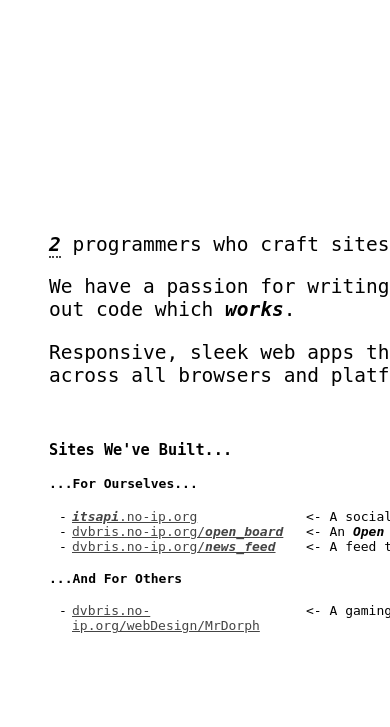
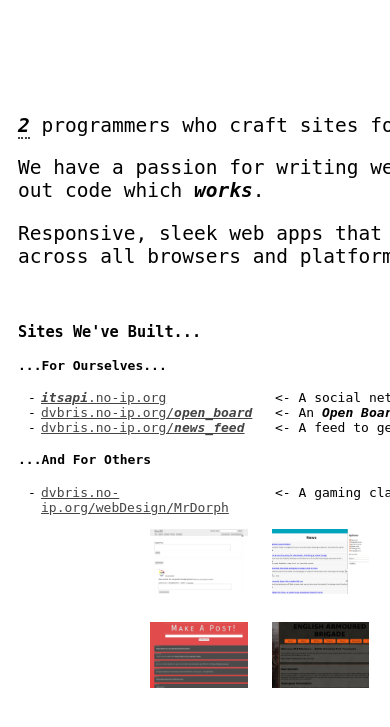
Before and after one commit to itsapi/dvbris.com, a PHP site: page / in a window 390 px wide; the page is wider, and only the part inside the window is pictured. Shown: the top 727 px of that part. Run offline with PHP 8.4, Linux system fonts and the light colour scheme; some libraries are stand-ins or nearby versions.

Commit message:
responsiveness

```diff
--- a/css/style.css
+++ b/css/style.css
@@ -1,11 +1,3 @@
-#container_left {
-	position: absolute;
-	left: 10%;
-}
-#container_right {
-	position: absolute;
-	right: 10%;
-}
 .text {
 	width: 500px;
 	font-family: monospace;
--- a/js/main.js
+++ b/js/main.js
@@ -1,13 +1,33 @@
 $(window).resize(function(){
+	if ($(window).width() > 1024) {
 		$('#container_left').css({
-		top: ($(window).height() - $('#container_left').outerHeight())/2
+			position: 'absolute',
+			top: ($(window).height() - $('#container_left').outerHeight())/2,
+			left: '10%'
 		});
 		$('td img').css({
 			width: ($(window).width()-$('#container_left').width())/4
 		});
 		$('#container_right').css({
-		top: ($(window).height() - $('#container_right').outerHeight())/2
+			position: 'absolute',
+			top: ($(window).height() - $('#container_right').outerHeight())/2,
+			right: '5%'
 		});
+	} else {
+		$('#container_left').css({
+			position: 'absolute',
+			top: '10%',
+			left: ($(window).width() - $('#container_left').outerWidth())/2
+		});
+		$('td img').css({
+			width: $(window).width()/4
+		});
+		$('#container_right').css({
+			position: 'absolute',
+			top: $('#container_left').outerHeight()+$(window).width()/5,
+			right: ($(window).width() - $('#container_right').outerWidth())/2
+		});
+	}
 });
 
 $(document).ready(function(){
```
Lines whose indentation alone changed are shown as unchanged.
